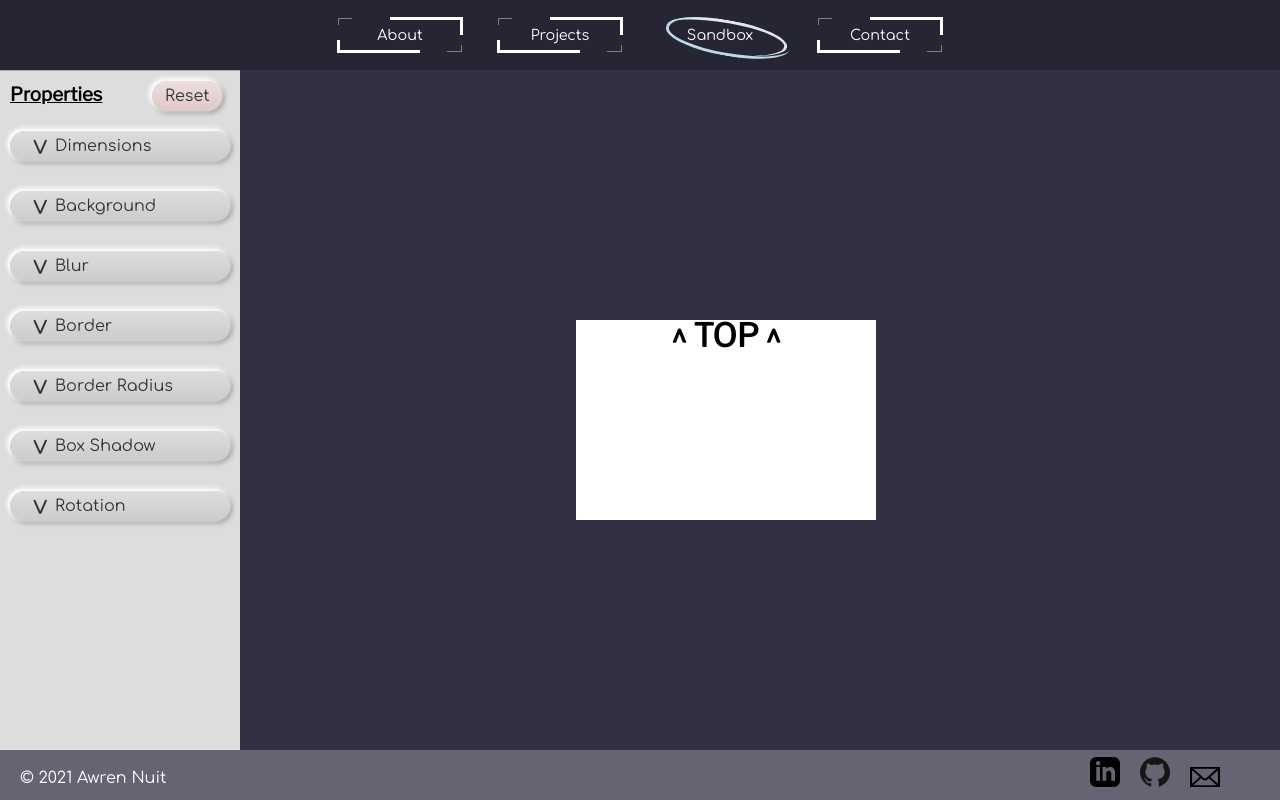
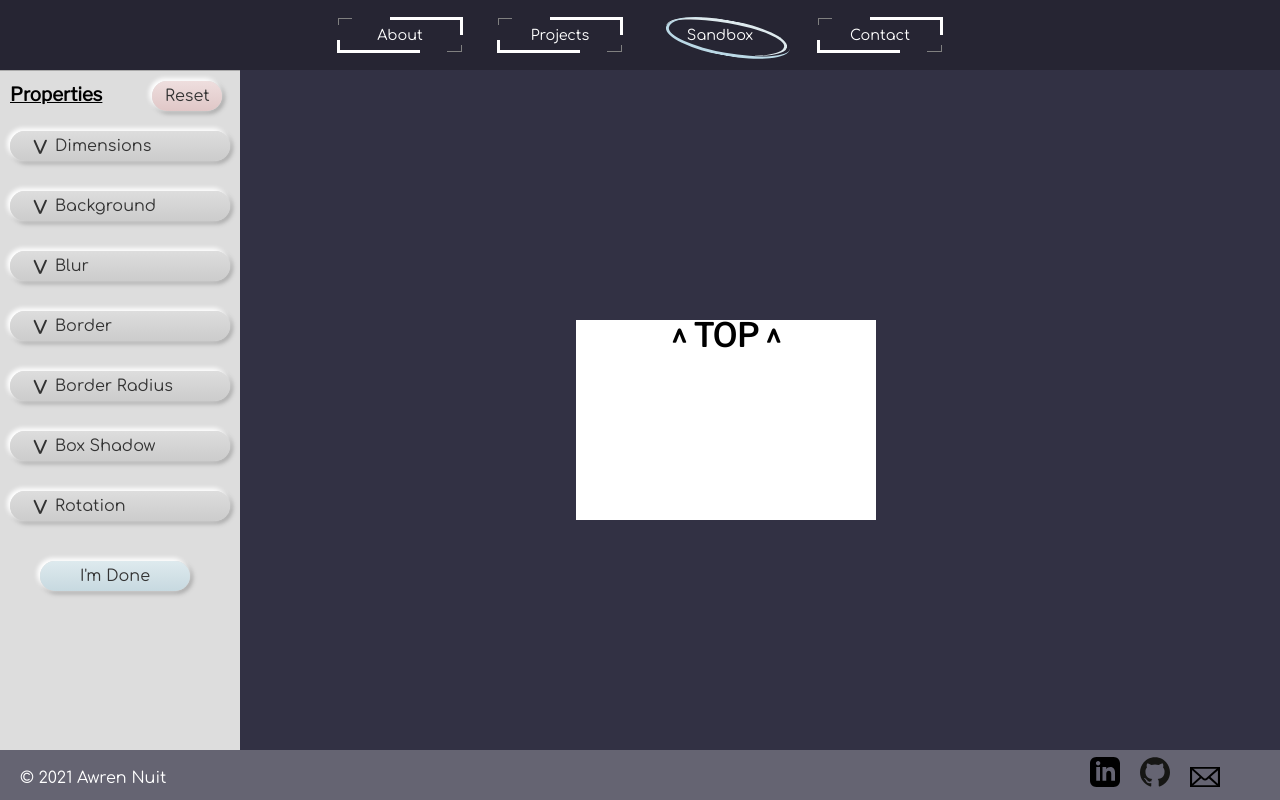
Before and after one commit to awrennuit/full-stack-software-developer-portfolio, a React (Create React App) app: page /#/css-sandbox in a window 1280 px wide. Built offline with nearby package versions, Linux system fonts and the light colour scheme.

Commit message:
re-add Sandbox 'I'm Done' button

```diff
--- a/src/components/CssSandbox/CssSandbox.js
+++ b/src/components/CssSandbox/CssSandbox.js
@@ -473,6 +473,15 @@ export default function CssSandbox() {
               toggleList={item.toggleList}
             />
           ))}
+
+          <div>
+            <button
+              className="sandbox-btn-done"
+              onClick={() => setShowModal(!showModal)}
+            >
+              I'm Done
+            </button>
+          </div>
         </div>
 
         <Output
```
